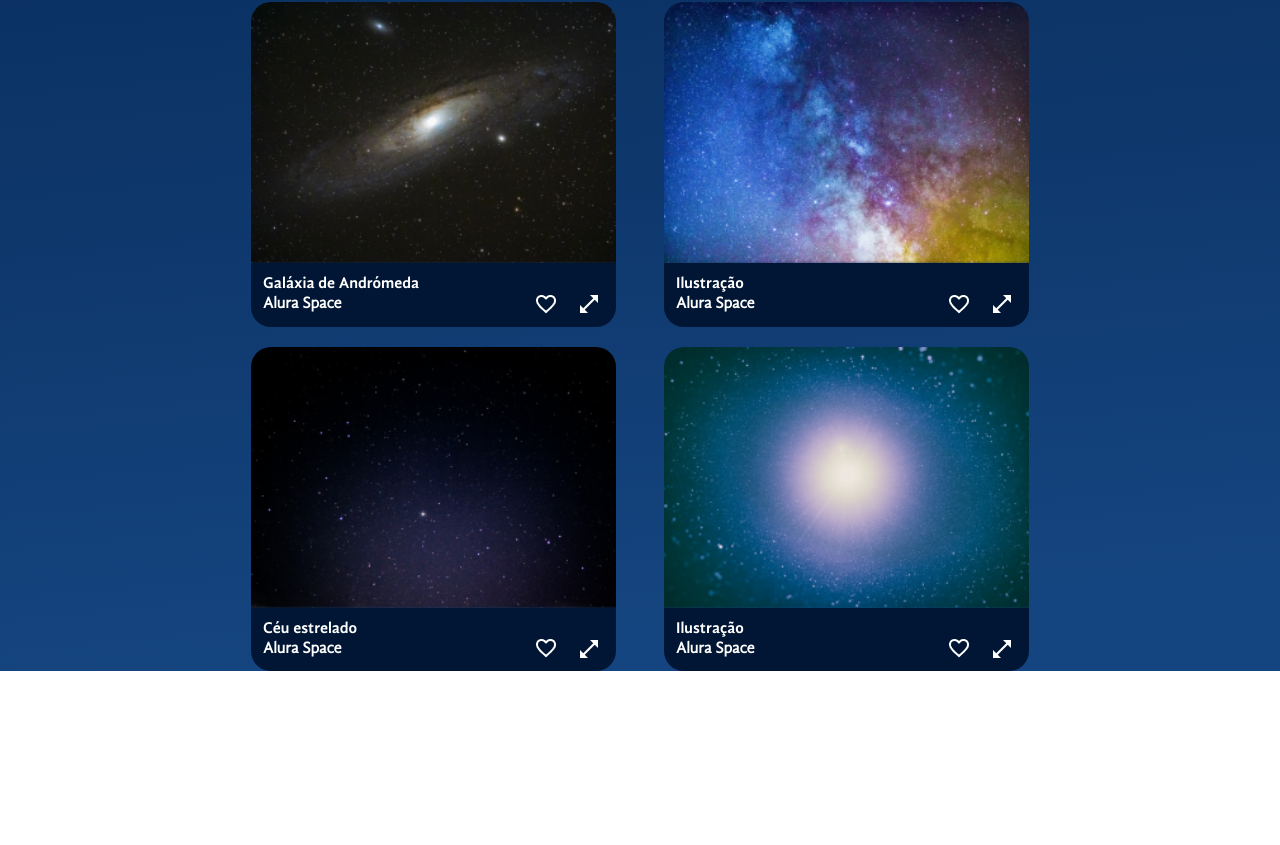
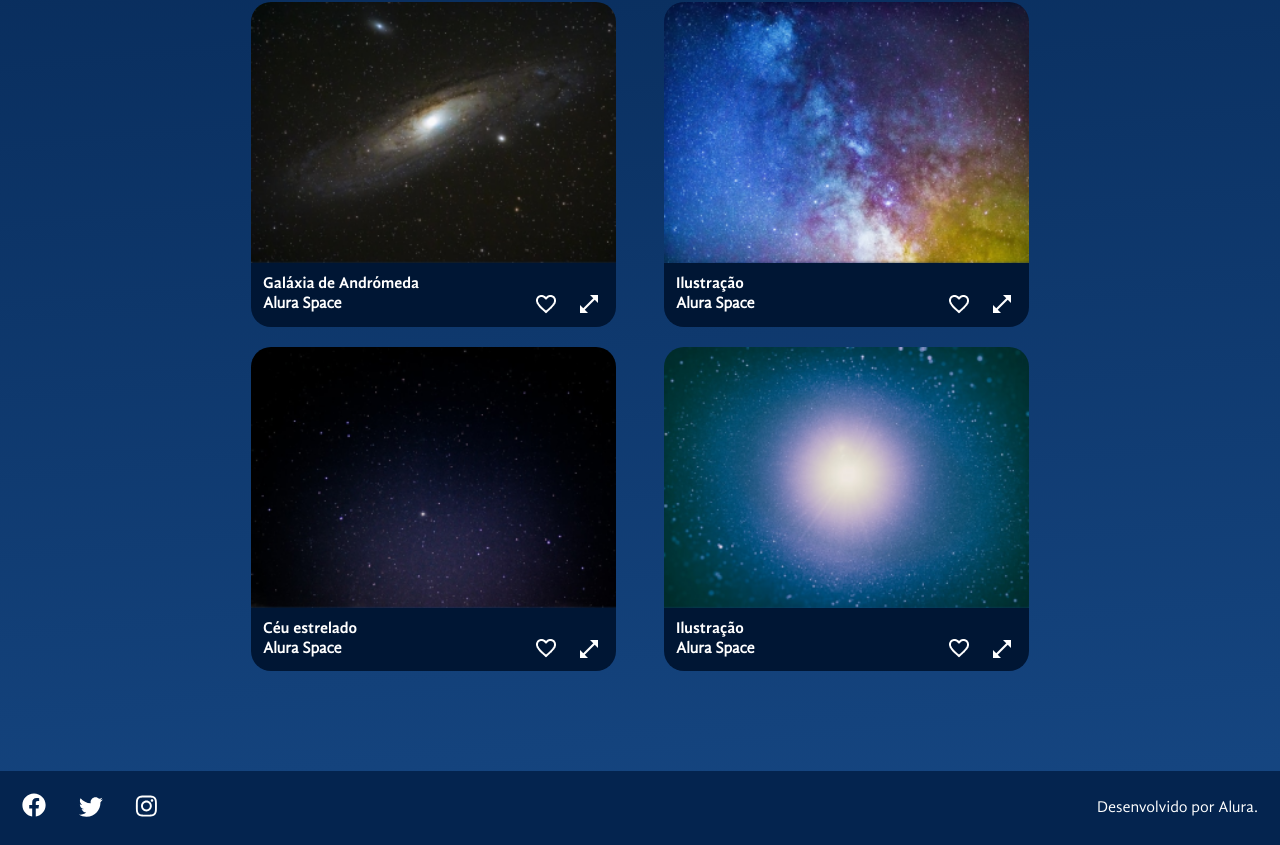
Before and after one commit to Sponchiatto/space-app, a React (Vite) app: page / in a window 1280 px wide. Shown: the part 1681-2526 px from the top of the page. Before the commit the page ends 2352 px from the top, so only its background shows below. Built offline with nearby package versions, Linux system fonts and the light colour scheme.

Commit message:
Update - Rodapé

```diff
--- a/src/App.jsx
+++ b/src/App.jsx
@@ -9,6 +9,7 @@
 import fotos from "./fotos.json"
 import { useState, useEffect } from "react"
 import ModalZoom from "./componentes/ModalZoom"
+import Rodape from "./componentes/Rodape"
 
 const FundoGradiente = styled.div`
   background: linear-gradient(174.61deg, #041833 4.16%, #04244F 48%, #154580 96.76%);
@@ -95,6 +96,7 @@
       </ContainerMain>
     </AppContainer>
     <ModalZoom foto = {fotoComZoom} aoFechar = {fecharModal}  aoAlternarFavorito = {aoAlternarFavorito}/>
+    <Rodape/>
   </FundoGradiente>
 
   )
--- /dev/null
+++ b/src/componentes/Rodape/index.jsx
@@ -0,0 +1,57 @@
+
+
+import { styled } from 'styled-components';
+
+const RodapeEstilizado = styled.footer`
+    display: flex;
+    justify-content: space-between;
+    align-items: center;
+    width: 100%;
+    margin-top: 100px;
+    background-color: #04244F;
+    padding: 22px;
+    box-sizing: border-box;
+`;
+
+const IconeContainer = styled.ul`
+    margin: 0;
+    padding: 0;
+    list-style: none;
+    li {
+        display: inline-block;
+        margin-right: 32px;
+    }
+`;
+
+const RodapeTexto = styled.p`
+    font-size: 16px;
+    color: white;
+    margin: 0;
+`;
+
+function Rodape() {
+    return (
+        <RodapeEstilizado>
+            <IconeContainer>
+                <li>
+                    <a href="#">
+                        <img src="/imagens/sociais/facebook.svg" alt="" />
+                    </a>
+                </li>
+                <li>
+                    <a href="#">
+                        <img src="/imagens/sociais/twitter.svg" alt="" />
+                    </a>
+                </li>
+                <li>
+                    <a href="#">
+                        <img src="/imagens/sociais/instagram.svg" alt="" />
+                    </a>
+                </li>
+            </IconeContainer>
+            <RodapeTexto>Desenvolvido por Alura.</RodapeTexto>
+        </RodapeEstilizado>
+    );
+}
+
+export default Rodape;
```
